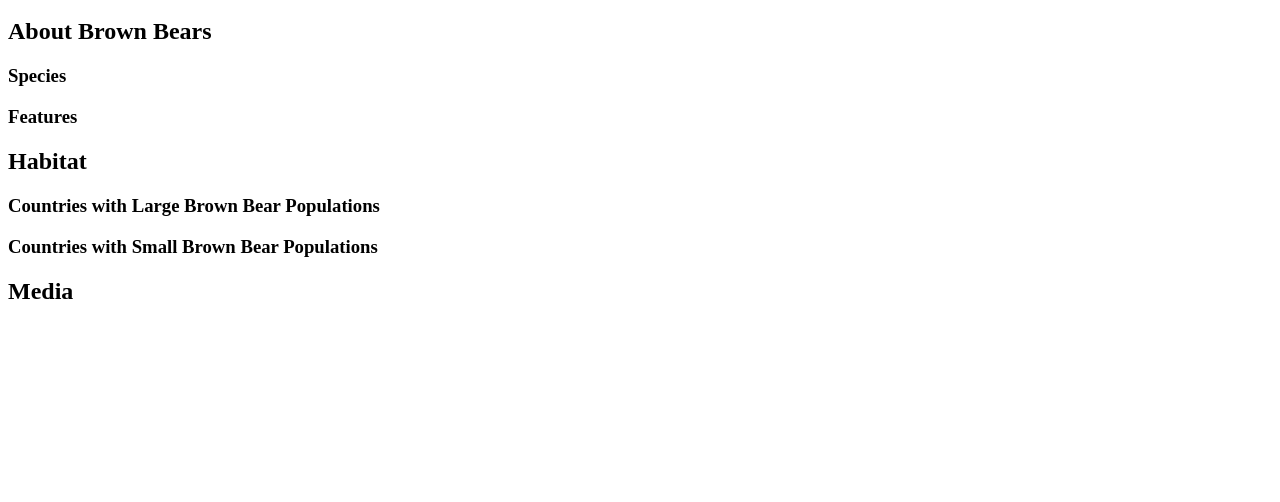
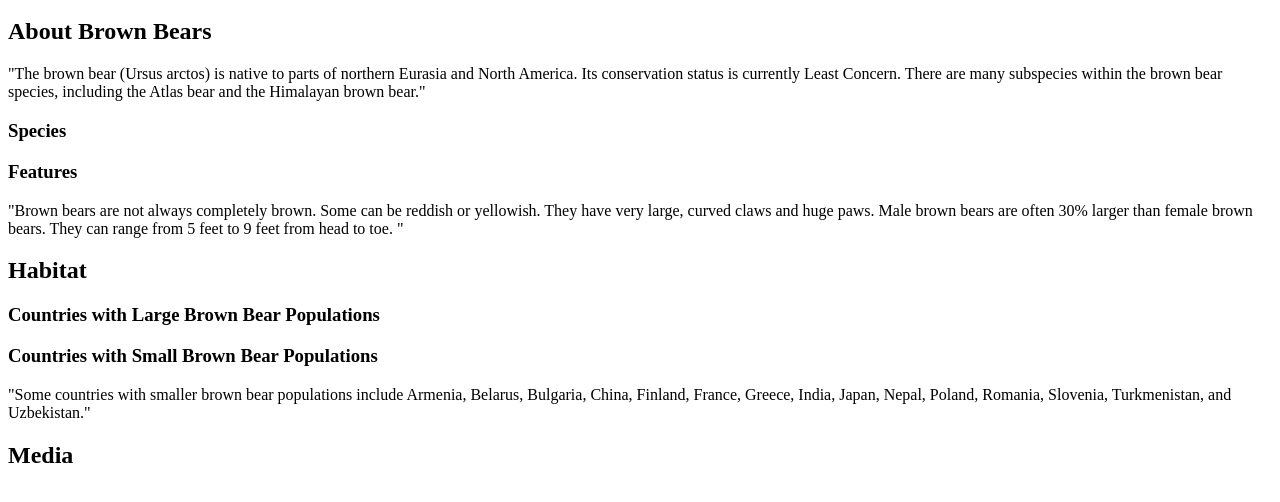
Before and after one commit to moosefromhell/TG-pre-work, a plain HTML site: page master_index.html in a window 1280 px wide. Shown: the part 48-550 px from the top of the page. Drawn offline with Linux system fonts and the light colour scheme.

Commit message:
Adding paragraphs under the headings

```diff
--- a/master_index.html
+++ b/master_index.html
@@ -2,15 +2,26 @@
   <h1>The Brown Bear</h1>
   <div id="introduction">
     <h2>About Brown Bears</h2>
+
+    <p> "The brown bear (Ursus arctos) is native to parts of northern Eurasia and North America. Its conservation status is currently Least Concern. There are many subspecies within the brown bear species, including the Atlas bear and the Himalayan brown bear."
+    </p>
+
     <h3>Species</h3>
     <h3>Features</h3>
+
+    <p> "Brown bears are not always completely brown. Some can be reddish or yellowish. They have very large, curved claws and huge paws. Male brown bears are often 30% larger than female brown bears. They can range from 5 feet to 9 feet from head to toe. "
+    </p>
+
   </div>
   <div id="habitat">
     <h2>Habitat</h2>
     <h3>Countries with Large Brown Bear Populations</h3>
     <h3>Countries with Small Brown Bear Populations</h3>
+    <p> "Some countries with smaller brown bear populations include Armenia, Belarus, Bulgaria, China, Finland, France, Greece, India, Japan, Nepal, Poland, Romania, Slovenia, Turkmenistan, and Uzbekistan." </p>
+
+
   </div>
-  <div id="media">
+  <div id= "media">
     <h2>Media</h2>
   </div>
 </body>
```
